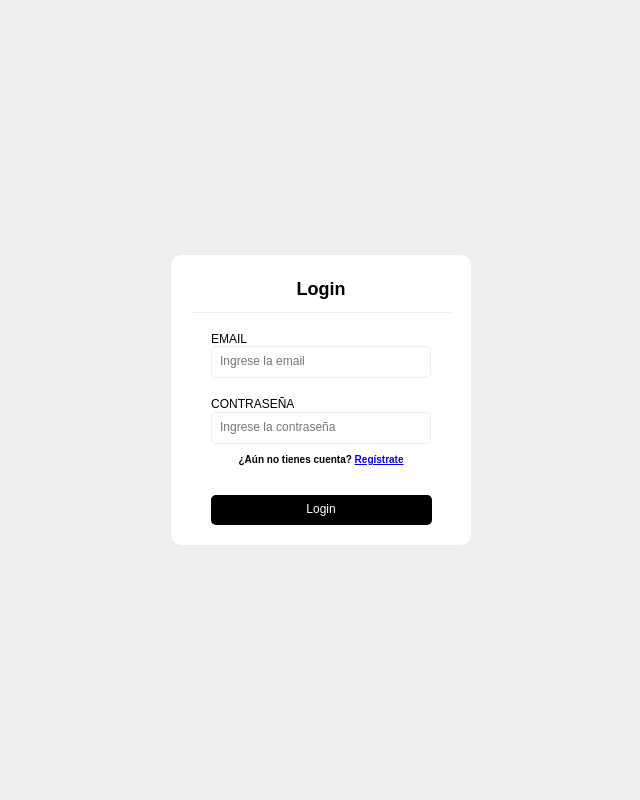
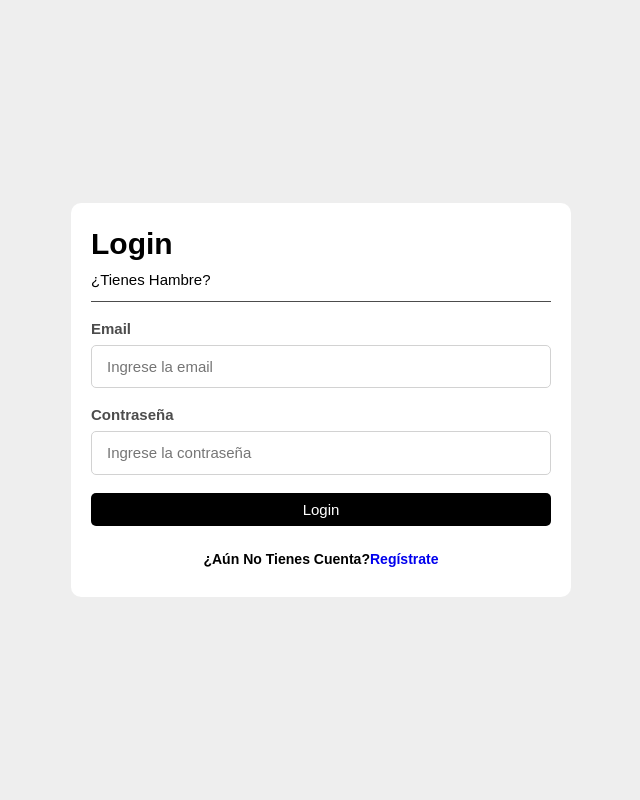
Before and after one commit to kev23453/Eat-Meet, a PHP site: page /user/auth/login.php in a window 1280 px wide. Shown: the whole page, without its empty margins (319-959 px from the left). Run offline with PHP 8.4, Linux system fonts and the light colour scheme; some web fonts are replaced.

Commit message:
Correción de estilos

```diff
--- a/assets/css/login_style.css
+++ /dev/null
@@ -1,82 +0,0 @@
-:root {
-    --gris: #eeeeee;
-    --fuentePrincipal: "quicksands", sans-serif;
-}
-
-html {
-    font-size: 62.5%;
-    /* Font-Size sirve para variar el tamaño de la fuente */
-    box-sizing: border-box;
-    scroll-snap-type: y mandatory;
-}
-
-*,
-*:before,
-*:after {
-    box-sizing: inherit;
-}
-
-body {
-    background-color: var(--gris);
-    display: flex;
-    align-items: center;
-    height: 100vh;
-}
-
-h2 {
-    border-bottom: 1.3px solid var(--gris);
-    padding: 1.2rem 0;
-    margin-top: -.8rem;
-}
-
-label {
-    display: block;
-    text-transform: uppercase;
-    display: flex;
-    flex-direction: column;
-    align-items: flex-start;
-    font-size: 1.2rem;
-}
-
-input {
-    width: 100%;
-    padding: 8px;
-    border: 1px solid #cccccc54;
-    border-radius: 5px;
-}
-
-.formulario {
-    font-family: var(--fuentePrincipal);
-    font-size: 1.2rem;
-    text-align: center;
-    background-color: white;
-    width: min(30rem, 100%);
-    margin: 0 auto;
-    padding: 2rem;
-    border-radius: 1rem;
-}
-
-.seccion {
-    margin: 2rem;
-}
-
-.login{
-    width: 85%;
-    padding: 8px;
-    border-radius: 5px;
-    color: white;
-    background-color: black;
-    border: none;
-}
-
-.login:hover {
-    cursor: pointer;
-    background-color: rgb(33, 33, 33);
-}
-
-.go_register{
-    margin-top: -1rem;
-    margin-bottom: 3rem;
-    font-size: 1rem;
-    color: black;
-}
--- /dev/null
+++ b/assets/css/login_styles/login_style.css
@@ -0,0 +1,124 @@
+:root {
+    --gris: #eeeeee;
+    --fuentePrincipal: "quicksands", sans-serif;
+}
+
+html {
+    font-size: 62.5%;
+    /* Font-Size sirve para variar el tamaño de la fuente */
+    box-sizing: border-box;
+    scroll-snap-type: y mandatory;
+}
+
+*,
+*:before,
+*:after {
+    margin: 0;
+    padding: 0;
+    box-sizing: inherit;
+    transition: .3s ease all;
+    text-decoration: none;
+}
+
+body {
+    background-color: var(--gris);
+    display: flex;
+    align-items: center;
+    height: 100vh;
+}
+
+h2 {
+    border-bottom: 1.2px solid rgb(0, 0, 0, 0.7);
+    padding: 1.2rem 0;
+    margin-top: -.8rem;
+    font-size: 30px;
+    text-align: left;
+    display: flex;
+    flex-direction: column;
+}
+
+.p_span{
+    display: block;
+    margin-top: 1rem;
+    font-weight: normal;
+    font-size: 15px;
+}
+
+label {
+    display: block;
+    text-transform: capitalize;
+    display: flex;
+    flex-direction: column;
+    align-items: flex-start;
+    font-size: 15px;
+    color: rgba(0,0,0,0.7);
+    font-weight: bold;
+}
+
+input {
+    width: 100%;
+    padding: 8px;
+    border: 1px solid #cccccc54;
+    border-radius: 5px;
+}
+
+.formulario {
+    font-family: var(--fuentePrincipal);
+    font-size: 1.2rem;
+    text-align: center;
+    background-color: white;
+    width: min(50rem, 100%);
+    margin: 0 auto;
+    padding: 2rem;
+    border-radius: 1rem;
+}
+form .seccion {
+    display: flex;
+    flex-direction: column;
+    margin: 18px 0;
+    position: relative;
+}
+
+form .seccion label {
+    color: rgba(0,0,0,0.7);
+    font-weight: bold;
+    margin-bottom: 8px;
+}
+
+form .seccion input{
+    padding: 12px 15px;
+    border: 1.5px solid #d2d2d2;
+    border-radius: 5px;
+    outline: none;
+    font-size: 15px;
+}
+
+form .seccion input:focus {
+    border: 1px solid blue;
+}
+
+
+.login{
+    width: 100%;
+    padding: 8px;
+    border-radius: 5px;
+    color: white;
+    background-color: black;
+    border: none;
+    font-size: 15px;
+}
+
+.login:hover {
+    cursor: pointer;
+    background-color: rgb(53, 53, 53);
+}
+
+.go_register{
+    text-transform: capitalize;
+    width: 100%;
+    display: flex;
+    justify-content: center;
+    align-items: center;
+    font-weight: bold;
+    margin: 25px 0 10px 0;
+}
--- a/assets/css/login_styles/register_style.css
+++ b/assets/css/login_styles/register_style.css
@@ -61,10 +61,12 @@ form button {
     border-radius: 5px;
     font-size: 15px;
     border: none;
+    background: black;
+    color: var(--white);
 }
 
 form button:hover {
-    background: #2c2c2c;
+    background: rgb(53, 53, 53);
     color: var(--white);
 }
 
@@ -74,6 +76,7 @@ form button:hover {
     display: flex;
     justify-content: center;
     align-items: center;
+    font-weight: bold;
     margin: 25px 0 10px 0;
 }
 
--- a/assets/css/variables_css/variables.css
+++ b/assets/css/variables_css/variables.css
@@ -10,4 +10,6 @@ variables para reutilizar
     --success_color: #0ab39c;
     --danger_color: #e96245;
     --light-gray: #adadad;
+    --gris: #eeeeee;
+    --fuentePrincipal: "quicksands", sans-serif;
 }
--- a/user/auth/login.php
+++ b/user/auth/login.php
@@ -4,7 +4,7 @@
 <head>
     <meta charset="UTF-8">
     <meta name="viewport" content="width=device-width, initial-scale=1.0">
-    <title>Login</title>
+    <title>Eat&Meet - Login</title>
 
     <link rel="stylesheet" href="../../assets/css/normalize.css">
 
@@ -12,13 +12,13 @@
     <link rel="preconnect" href="https://fonts.gstatic.com" crossorigin>
     <link href="https://fonts.googleapis.com/css2?family=Quicksand:wght@300..700&family=SUSE:wght@100..800&display=swap" rel="stylesheet">
 
-    <link href="../../assets/css/login_style.css" rel="stylesheet">
-
+    <link rel="stylesheet" href="../../assets/css/login_styles/login_style.css">
 </head>
 
 <body>
     <form class="formulario" action="#" method="POST">
-        <h2>Login</h2>
+        <h2>Login<span class = "p_span">¿Tienes Hambre?</span></h2>
+
         <div class="seccion">
             <label for="email">Email</label>
             <input type="email" name="email" id="email" placeholder="Ingrese la email" required>
@@ -28,9 +28,10 @@
             <label for="password">Contraseña</label>
             <input type="password" name="password" id="password" placeholder="Ingrese la contraseña" required>
         </div>
-    <h3 class = "go_register">¿Aún no tienes cuenta? <a href="register.php">Regístrate</a></h3>
 
         <button class="login" type="submit" class="btn-send">Login</button>
+
+        <h3 class = "go_register">¿Aún no tienes cuenta? <a href="register.php">Regístrate</a></h3>
     </form>
 </body>
 
--- a/user/auth/register.php
+++ b/user/auth/register.php
@@ -40,7 +40,7 @@
         </div>
 
         <button type="submit">Registrar</button>
-        <span id="change_form">ya tienes una cuenta? - <a href="login.php">ingresa aqui</a></span>
+        <span id="change_form">¿Ya tienes una cuenta? - <a href="login.php">ingresa aqui</a></span>
     </form>
 
 
```
